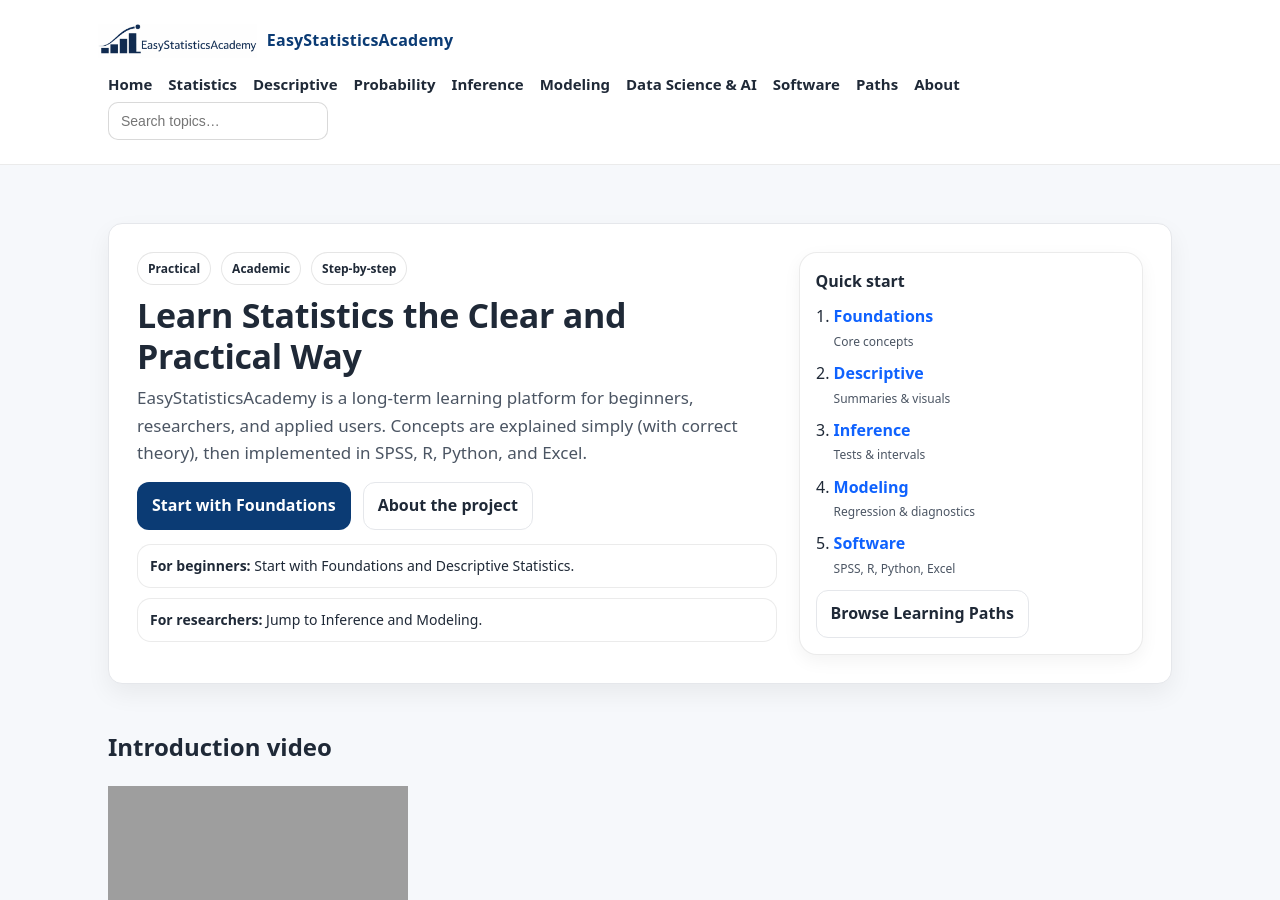
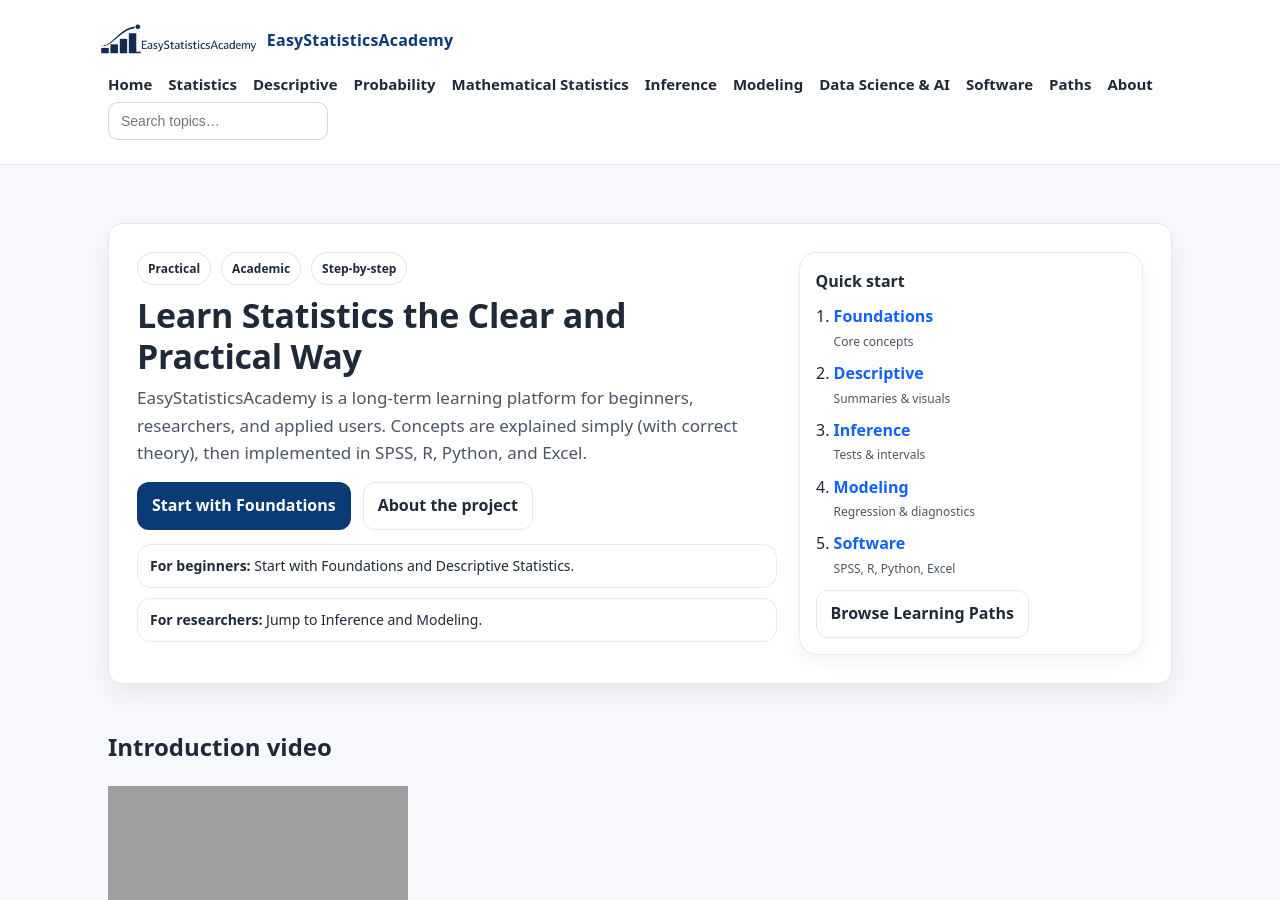
Before and after one commit to ammar-homaida-statistics/easystatisticsacademy, a Jekyll site: the page built from index.html, in a window 1280 px wide and 900 px high. Built offline with Jekyll 4.4.1, drawn with Linux system fonts in a browser that asks for light colours; grey boxes are pictures that could not be loaded.

Commit message:
Update header.html

```diff
--- a/_includes/header.html
+++ b/_includes/header.html
@@ -14,6 +14,7 @@
       <a href="/foundations/">Statistics</a>
       <a href="/descriptive/">Descriptive</a>
       <a href="/probability/">Probability</a>
+      <a href="/mathematical-statistics/">Mathematical Statistics</a>
       <a href="/inference/">Inference</a>
       <a href="/modeling/">Modeling</a>
       <a href="/data-mining/">Data Science & AI</a>
```
